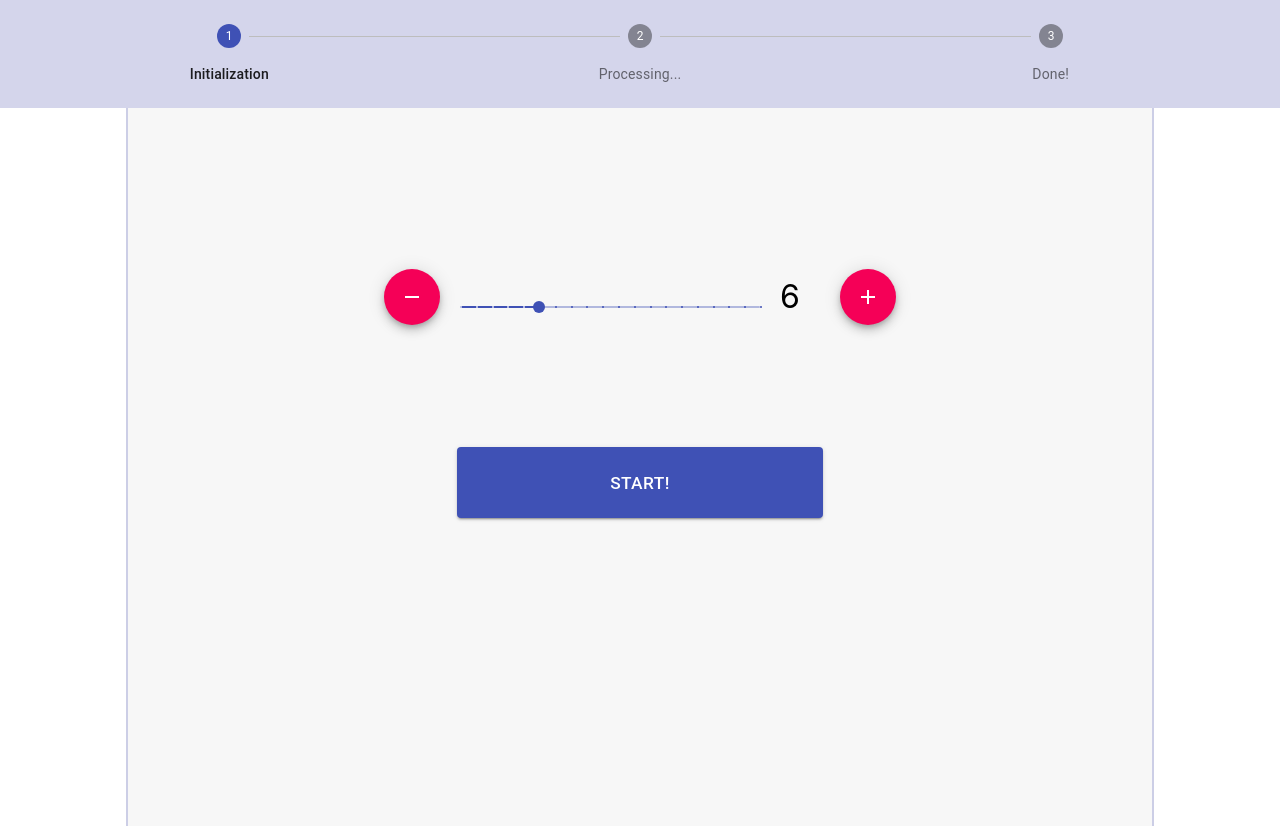
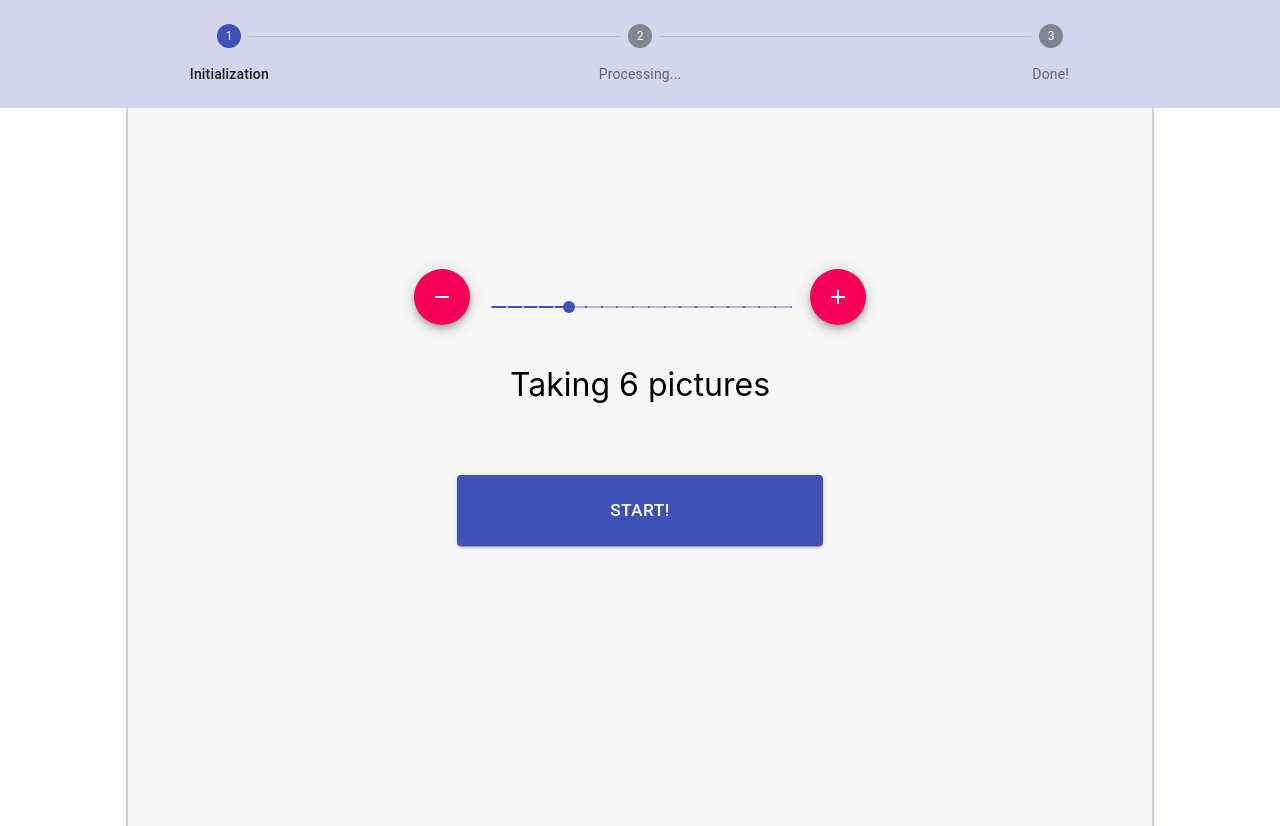
Before and after one commit to Ive-Z/scanner-ui, a React (Create React App) app: page / in a window 1280 px wide. Built offline with nearby package versions, Linux system fonts and the light colour scheme.

Commit message:
slider added

```diff
--- a/src/Slider.js
+++ b/src/Slider.js
@@ -18,6 +18,7 @@ function valuetext(value) {
 
 function changeHandler(event, value) {
     alert(value);
+
 }
 
 export default function DiscreteSlider() {
--- a/src/Stepper.js
+++ b/src/Stepper.js
@@ -126,13 +126,15 @@ export default function HorizontalLabelPositionBelowStepper() {
 		  <div class="content_container">
 		  <div class="var_container">
 
-			 <Fab style={{margin: '20px'}} color="secondary" aria-label="minus" className={classes.margin} onClick={handleMinus}>
-			   <RemoveIcon />
-			 </Fab>
-      <DiscreteSlider />
-      <label class="var_num">
-        {n}
-      </label>
+
+        <Fab style={{margin: '20px'}} color="secondary" aria-label="minus" className={classes.margin} onClick={handleMinus}>
+          <RemoveIcon />
+        </Fab>
+        <div class="slide_num">
+
+          <DiscreteSlider />
+
+        </div>
 
 
 			<Fab style={{margin: '20px'}} color="secondary" aria-label="add" className={classes.margin} onClick={handleAdd}>
@@ -140,6 +142,10 @@ export default function HorizontalLabelPositionBelowStepper() {
 			</Fab>
 
 		  </div>
+
+      <label class="var_num">
+            Taking {n} pictures
+          </label>
 
 		  <Button style={{padding: '2% 15%'}} variant="contained" color="primary" onClick={handleNext}>
 		    	<label class="var_txt">Start!</label>
--- a/src/stepper.css
+++ b/src/stepper.css
@@ -20,7 +20,6 @@
 
 .var_container {
     margin-top: 10%;
-    margin-bottom: 10%;
     display: flex;
     align-items: center;
 }
@@ -32,6 +31,7 @@
 .var_num {
     margin: 20px;
     font-size: 24pt;
+    padding-bottom: 5%;
 }
 
 .var_txt {
@@ -42,3 +42,7 @@
     margin-top: 5%;
     margin-bottom: 5%;
 }
+
+.slide_num {
+    text-align: center;
+}
```
